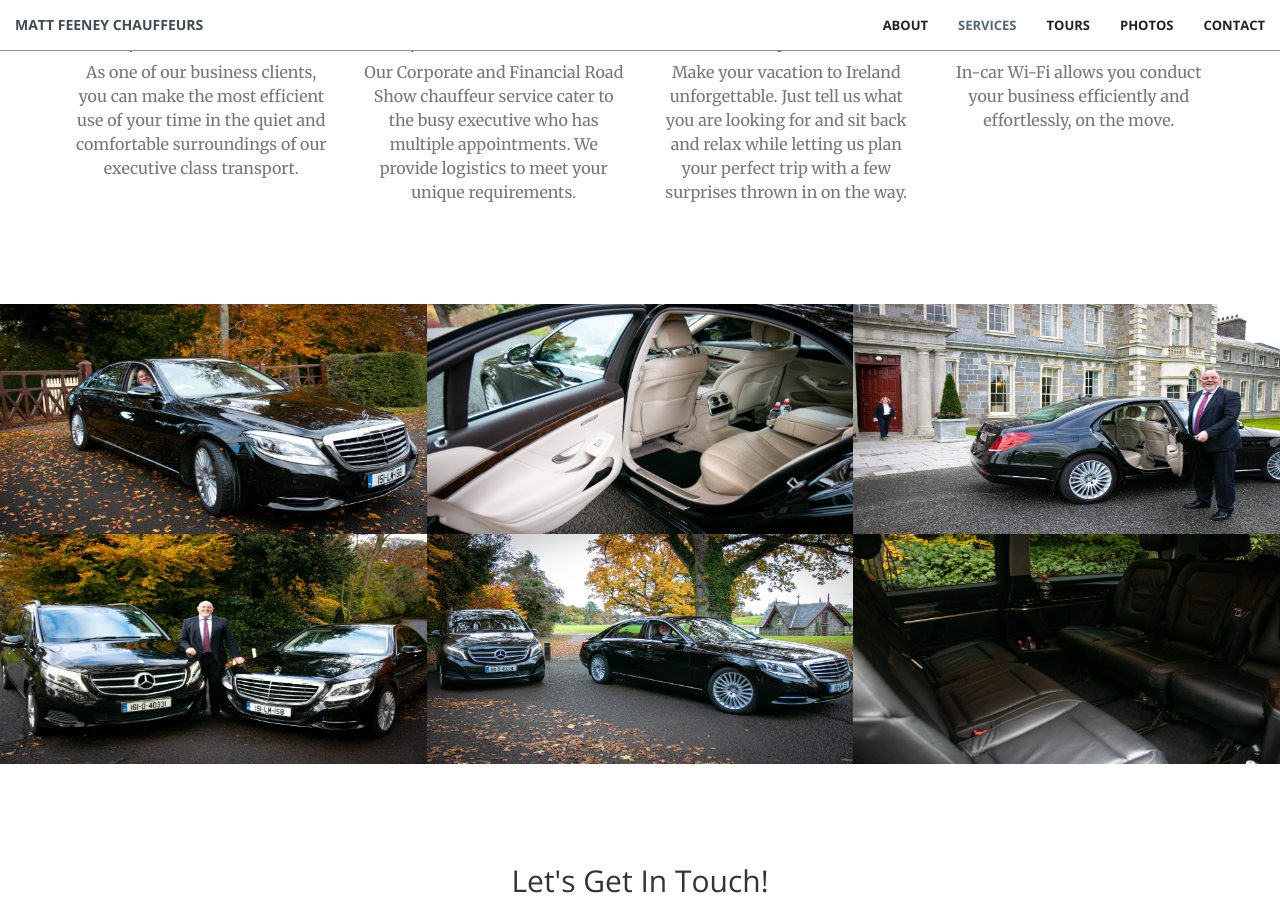
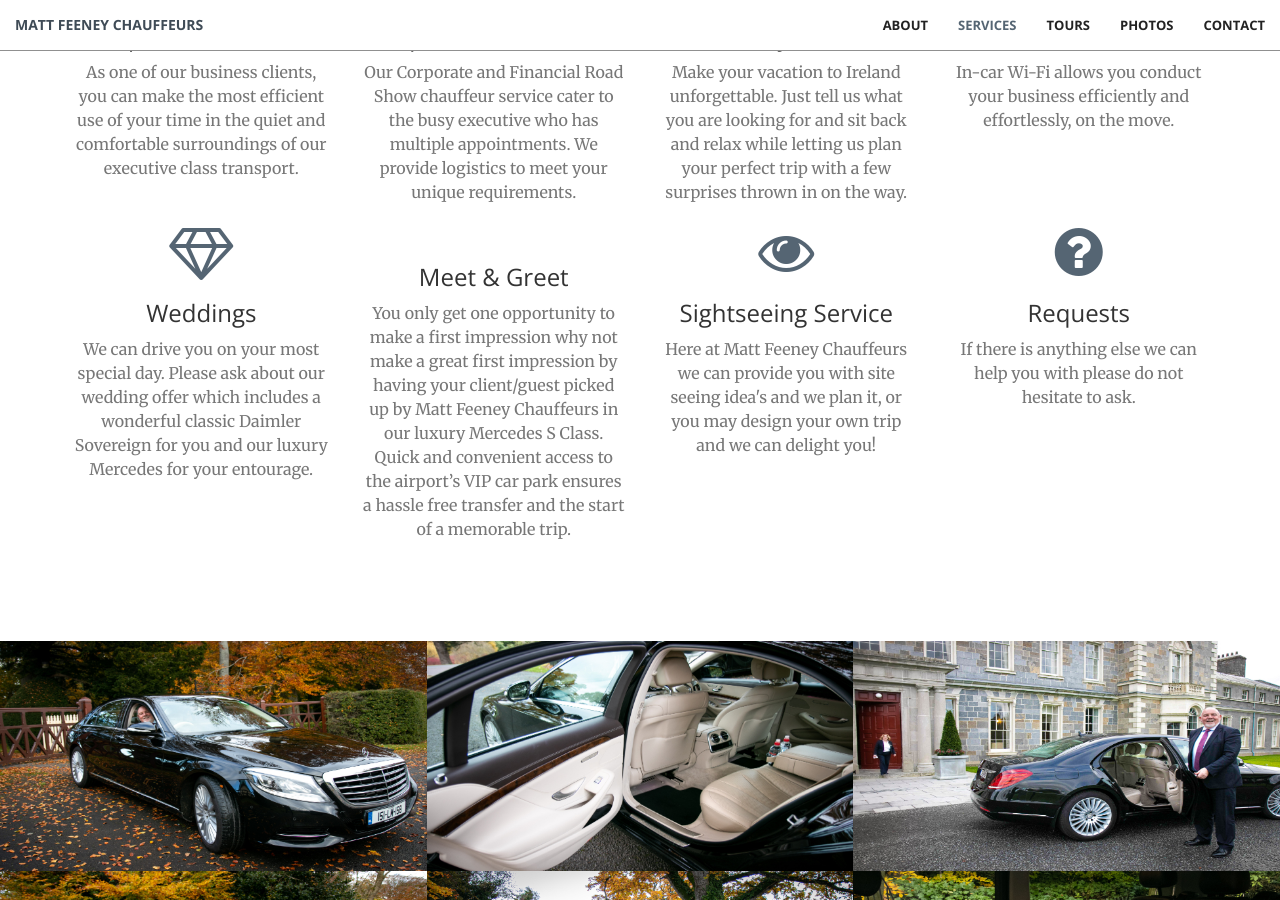
Before and after one commit to WebsitePlayground/WebsitePlayground.github.io, a Jekyll site: the page built from index.html, in a window 1280 px wide and 900 px high, scrolled down 1584 px. Built offline with Jekyll 4.4.1, drawn with Linux system fonts in a browser that asks for light colours.

Commit message:
updates services

```diff
--- a/_includes/services.html
+++ b/_includes/services.html
@@ -64,5 +64,65 @@
                 </div>
             </div>
         </div>
+        <div class="row">
+            <div class="col-lg-3 col-md-6 text-center">
+                <div class="service-box">
+                    <i
+                        class="fa fa-4x fa-diamond wow bounceIn text-primary"
+                    ></i>
+                    <h3>Weddings</h3>
+                    <p class="text-muted">
+                        We can drive you on your most special day. Please ask
+                        about our wedding offer which includes a wonderful
+                        classic Daimler Sovereign for you and our luxury
+                        Mercedes for your entourage.
+                    </p>
+                </div>
+            </div>
+            <div class="col-lg-3 col-md-6 text-center">
+                <div class="service-box">
+                    <i
+                        class="fa fa-4x fa-handshake-o wow bounceIn text-primary"
+                        data-wow-delay=".1s"
+                    ></i>
+                    <h3>Meet & Greet</h3>
+                    <p class="text-muted">
+                        You only get one opportunity to make a first impression
+                        why not make a great first impression by having your
+                        client/guest picked up by Matt Feeney Chauffeurs in our
+                        luxury Mercedes S Class. Quick and convenient access to
+                        the airport’s VIP car park ensures a hassle free
+                        transfer and the start of a memorable trip.
+                    </p>
+                </div>
+            </div>
+            <div class="col-lg-3 col-md-6 text-center">
+                <div class="service-box">
+                    <i
+                        class="fa fa-4x fa-eye wow bounceIn text-primary"
+                        data-wow-delay=".2s"
+                    ></i>
+                    <h3>Sightseeing Service</h3>
+                    <p class="text-muted">
+                        Here at Matt Feeney Chauffeurs we can provide you with
+                        site seeing idea's and we plan it, or you may design
+                        your own trip and we can delight you!
+                    </p>
+                </div>
+            </div>
+            <div class="col-lg-3 col-md-6 text-center">
+                <div class="service-box">
+                    <i
+                        class="fa fa-4x fa-question-circle wow bounceIn text-primary"
+                        data-wow-delay=".3s"
+                    ></i>
+                    <h3>Requests</h3>
+                    <p class="text-muted">
+                        If there is anything else we can help you with please do
+                        not hesitate to ask.
+                    </p>
+                </div>
+            </div>
+        </div>
     </div>
 </section>
```
